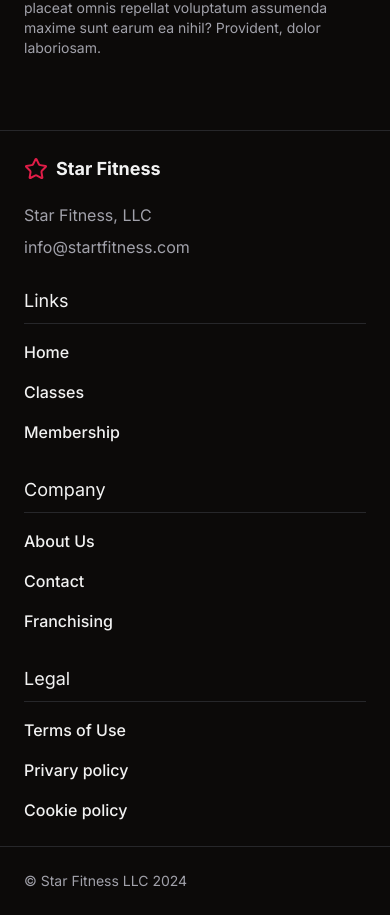
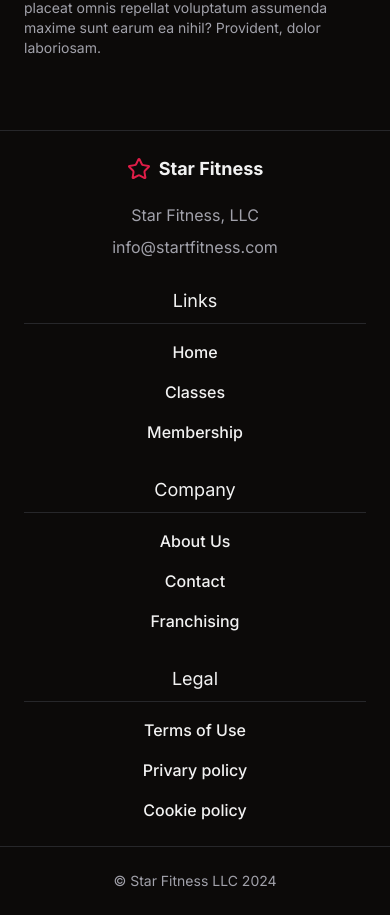
Before and after one commit to alex10340/star-fitness, a Next.js app: page / in a window 390 px wide. Shown: the part 4411-5326 px from the top of the page. Built offline with nearby package versions, Linux system fonts and the light colour scheme.

Commit message:
footer fix

```diff
--- a/src/components/Footer.tsx
+++ b/src/components/Footer.tsx
@@ -4,9 +4,9 @@ import { Star } from "lucide-react";
 export default function Footer() {
   return (
     <>
-      <footer className="lg:hidden max-w-screen-xl border-t mx-auto">
-        <div className="flex flex-col gap-4 p-6">
-          <Link href="/" className="flex items-center space-x-2 mr-auto">
+      <footer className="lg:hidden text-center max-w-screen-xl border-t">
+        <div className="flex flex-col gap-4 p-6 mx-auto">
+          <Link href="/" className="flex items-center space-x-2 mx-auto">
             <Star className="text-primary" />
             <p className="font-bold text-lg">Star Fitness</p>
           </Link>
@@ -69,7 +69,7 @@ export default function Footer() {
           </div>
           <div className="flex flex-col gap-4">
             <p className="font-medium text-lg">Links</p>
-            <nav className="flex flex-col space-y-4 text-sm text-muted-foreground">
+            <nav className="flex flex-col space-y-4 text-sm text-muted-foreground [&>*]:w-fit">
               <Link href="/" className=" hover:text-primary">
                 Home
               </Link>
@@ -83,7 +83,7 @@ export default function Footer() {
           </div>
           <div className="flex flex-col gap-4">
             <p className="font-medium text-lg">Company</p>
-            <nav className="flex flex-col space-y-4 text-sm text-muted-foreground">
+            <nav className="flex flex-col space-y-4 text-sm text-muted-foreground [&>*]:w-fit">
               <Link href="/" className=" hover:text-primary">
                 About Us
               </Link>
@@ -97,7 +97,7 @@ export default function Footer() {
           </div>
           <div className="flex flex-col gap-4">
             <p className="font-medium text-lg">Legal</p>
-            <nav className="flex flex-col space-y-4 text-sm text-muted-foreground">
+            <nav className="flex flex-col space-y-4 text-sm text-muted-foreground [&>*]:w-fit ">
               <Link href="/" className=" hover:text-primary">
                 Terms of Use
               </Link>
```
